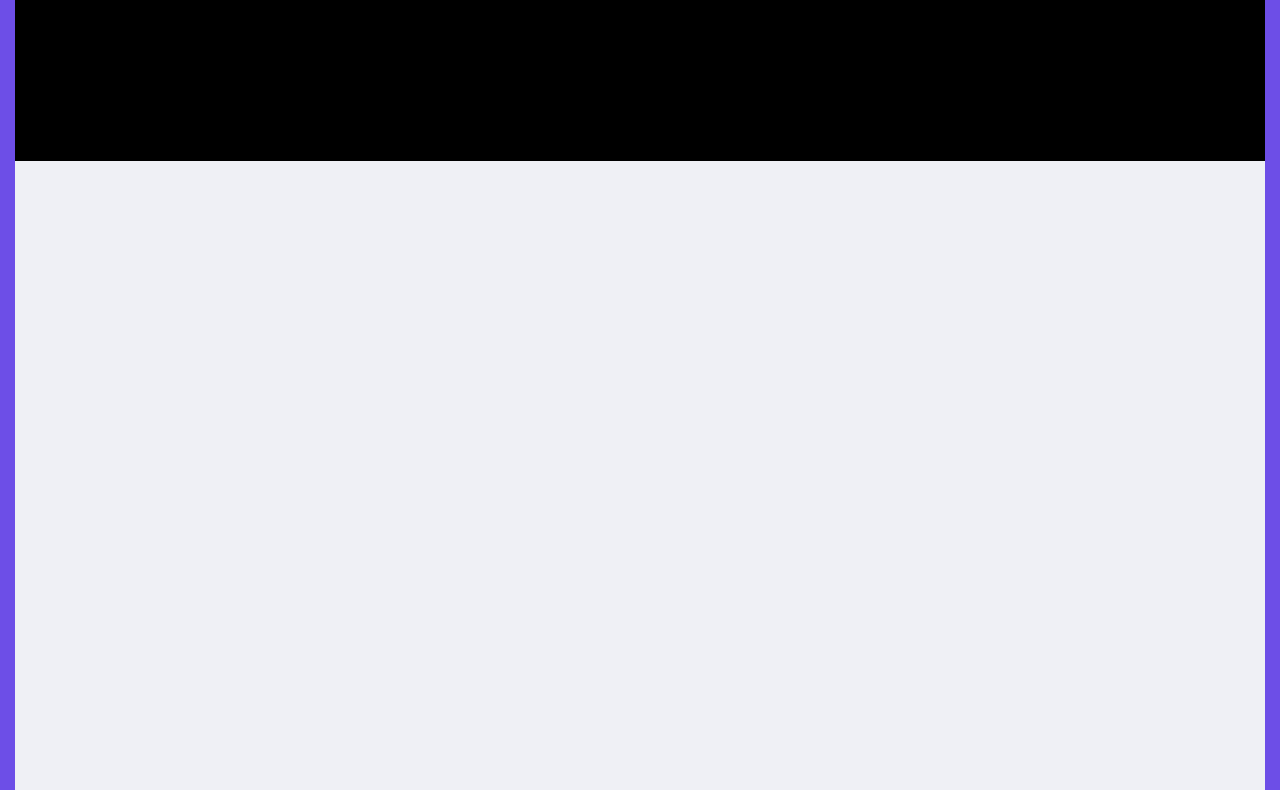
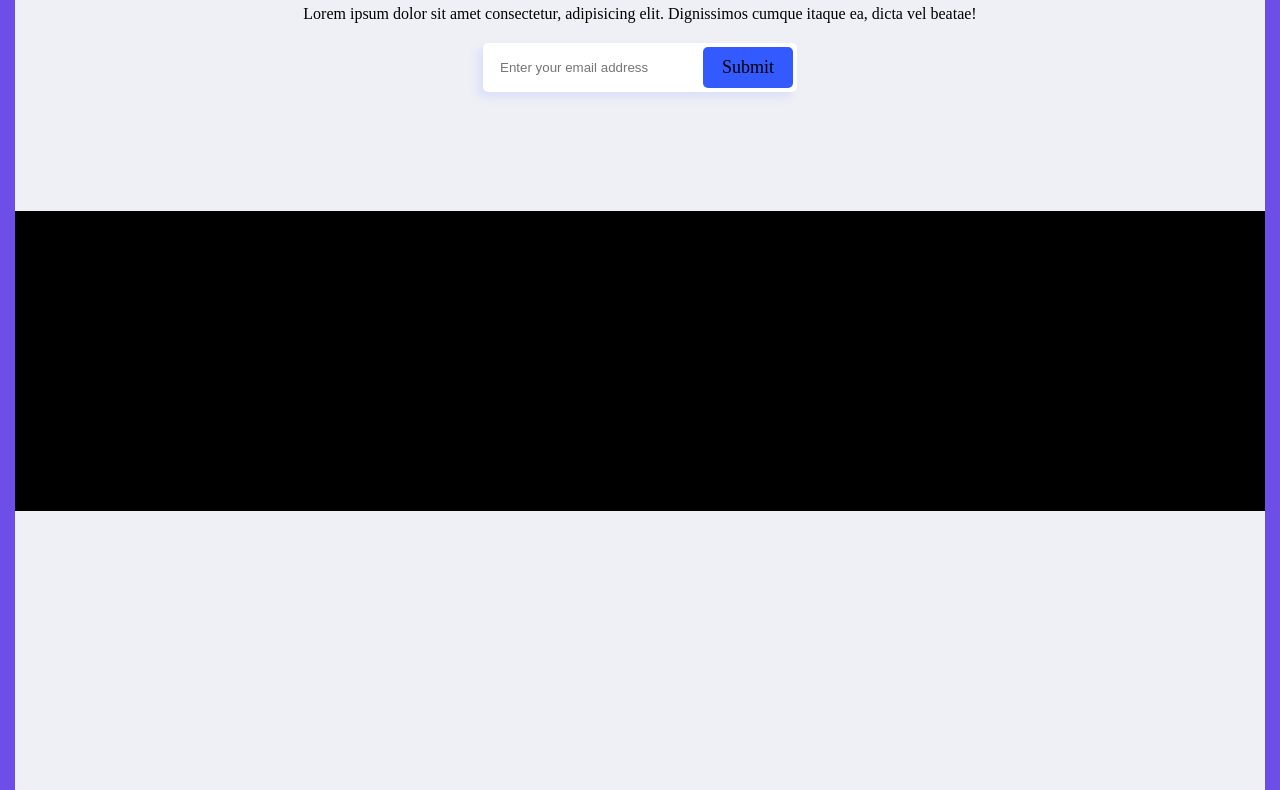
Before and after one commit to mistakeltu/05_24_design_business, a website: page index.html in a window 1280 px wide. Shown: the part 289-1079 px from the top of the page. Drawn offline with Linux system fonts and the light colour scheme.

Commit message:
Header h1 and submit area style

```diff
--- a/index.html
+++ b/index.html
@@ -24,8 +24,17 @@
                 <a href="#" class="button">Contact Us</a>
             </div>
         </header>
+        <div class="container content">
+            <h1>Connect With Customers For </br> Your Business.</h1>
+            <p>Lorem ipsum dolor sit amet consectetur,
+                adipisicing elit. Dignissimos cumque itaque ea, dicta vel beatae!</p>
+                <div class="textarea">
+                    <input type="text" placeholder="Enter your email address">
+                        <div class="submit"><a href="#">Submit</a></div>
+                </div>
 
-        <footer class="apacia">
+        </div>
+        <footer class="container footer">
             <p>hello</p>
         </footer>
     </div>
--- a/styles.css
+++ b/styles.css
@@ -3,8 +3,13 @@
     margin: 0;
 }
 
+:root {
+    --bg-color: #6D4EE7;
+    --main-color: #335AFF;
+}
+
 body {
-    background-color: #6D4EE7;
+    background-color: var(--bg-color);
 }
 
 
@@ -48,20 +53,54 @@ a {
 }
 
 a:hover {
-    border-bottom: 1px solid #335AFF;
+    border-bottom: 1px solid var(--main-color);
 }
 
 .button {
     padding: 10px 20px;
-    background-color: #335AFF;
+    background-color: var(--main-color);
     border-radius: 5px;
     color: white;
 }
 
+.content {
+    align-items: center;
+    gap: 20px;
+    margin-top: 50px;
+    width: 1250px;
+    height: 300px;
+    text-align: center;
+}
 
-
-.apacia {
+.footer {
     width: 1250px;
     height: 300px;
     background-color: black;
 }
+
+input {
+   border-radius: 5px;
+   padding: 17px;
+   width: 280px;
+   border: none;
+   outline: none;
+   box-shadow: -5px 5px 10px #DADFF8;
+}
+
+.textarea {
+    display: flex;
+    align-items: center;
+}
+
+.submit {
+    position: absolute;
+    margin-left: 220px;
+    background-color: var(--main-color);
+    border-radius: 5px;
+    padding: 10px;
+    width: 70px;
+}
+
+.textarea > .submit {
+    color: white;
+}
```
